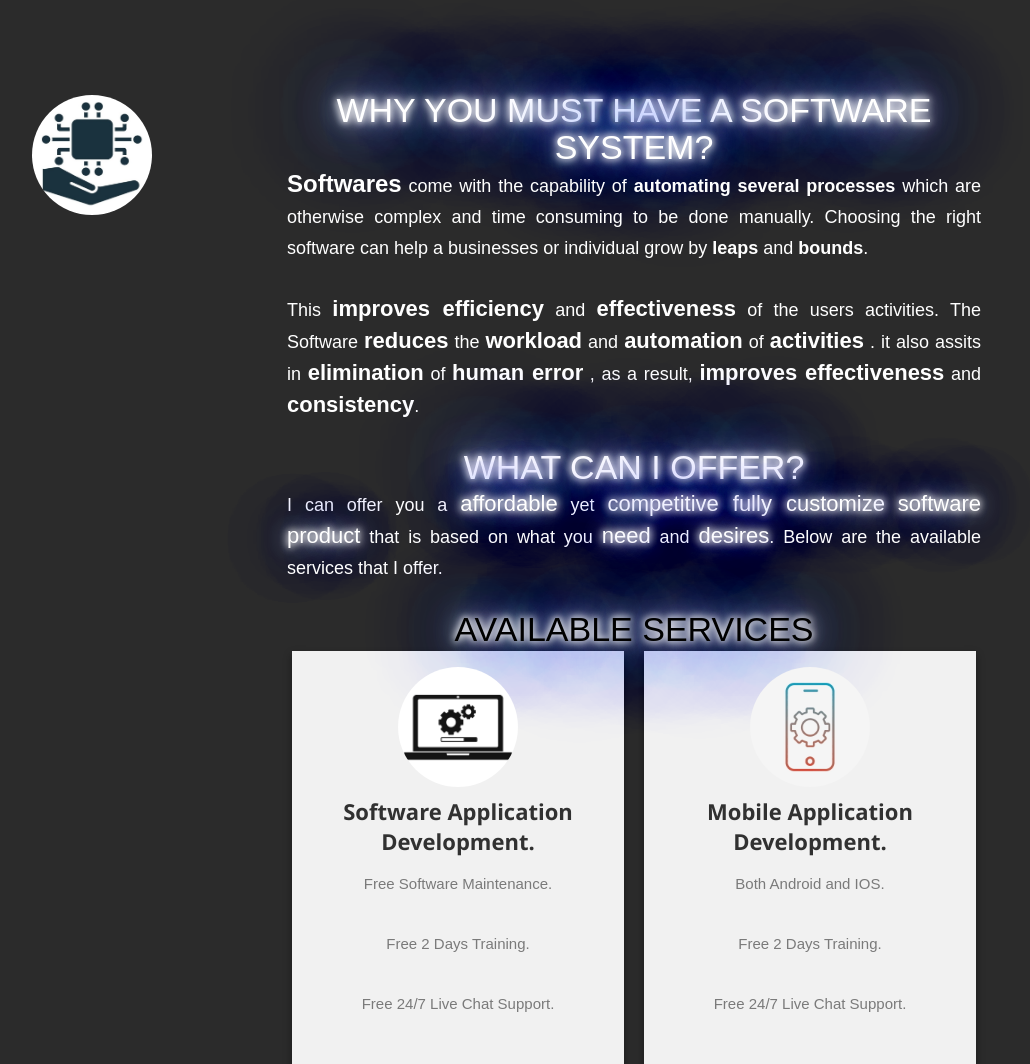
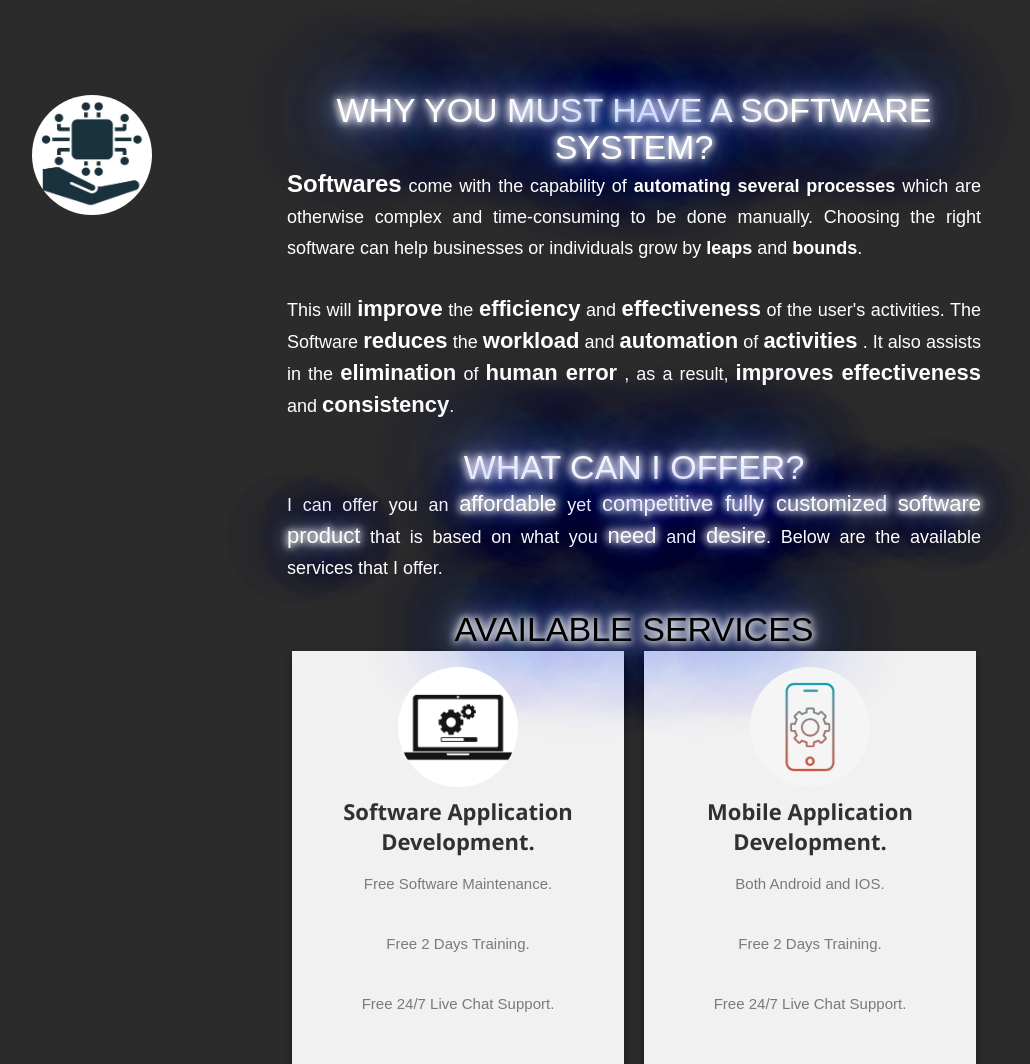
Before and after one commit to ricojames-eng/ricojamesportfolio, a PHP site: page / in a window 1280 px wide. Shown: the part 859-1923 px from the top of the page, without its empty margins (118-1148 px from the left). Run offline with PHP 8.4, Linux system fonts and the light colour scheme; data comes from the database, SQL or seed files in the repository; data that the repository does not hold is empty; some libraries are stand-ins or nearby versions; some web fonts are replaced.

Commit message:
Update index.php

```diff
--- a/freelance/index.php
+++ b/freelance/index.php
@@ -159,8 +159,8 @@ while($row = $c_qry->fetch_assoc()){
       </div>
 
       <div class="banner-text" id="bg-text2" >
-          <a style="font-size: 3vw;"><span>A Software Developer Engineer that helps Businesses, small to large agencies and individuals </span></a>
-          <a style="font-size: 3vw;"><span>to bring their Software ideas to life. I`ll offer you a affordable <span class="neonText" style="color:White;font-weight:Italic;font-size:3vw;">life-time investment</span> software application.</span></a>
+          <a style="font-size: 3vw;"><span>A Software Developer Engineer that helps businesses, small to large agencies, and individuals </span></a>
+          <a style="font-size: 3vw;"><span>to bring their Software ideas to life. I`ll offer you an affordable <span class="neonText" style="color:White;font-weight:Italic;font-size:3vw;">lifetime investment</span> software application.</span></a>
           <br></br>
           <a class="smoothscroll" href="#about">READ MORE</a>
           <br></br>
@@ -264,22 +264,24 @@ body {
             <a style="font-size: 18px;">
               <span style="color:White;font-weight:bold;font-size:24px;">Softwares</span> come with the capability of
               <span style="color:White;font-weight:bold">automating several processes</span>
-              which are otherwise complex and time consuming to be done manually.
-              Choosing the right software can help a businesses or individual grow by
+              which are otherwise complex and time-consuming to be done manually.
+              Choosing the right software can help businesses or individuals grow by
             <span style="color:White;font-weight:bold">leaps</span> and
             <span style="color:White;font-weight:bold">bounds</span>.</a>
 
             <br></br>
-            <a style="font-size: 18px;">This
-              <span style="color:White;font-weight:bold;font-size:22px;">improves efficiency</span> and
+            <a style="font-size: 18px;">This will
+              <span style="color:White;font-weight:bold;font-size:22px;">improve</span> the
+              <span style="color:White;font-weight:bold;font-size:22px;">efficiency</span>
+               and
               <span style="color:White;font-weight:bold;font-size:22px;">effectiveness</span>
-              of the users activities. The Software
+              of the user's activities. The Software
               <span style="color:White;font-weight:bold;font-size:22px;">reduces</span> the
               <span style="color:White;font-weight:bold;font-size:22px;">workload</span> and
               <span style="color:White;font-weight:bold;font-size:22px;">automation</span> of
               <span style="color:White;font-weight:bold;font-size:22px;">activities</span>
               .
-              it also assits in
+              It also assists in the
               <span style="color:White;font-weight:bold;font-size:22px;">elimination</span> of
               <span style="color:White;font-weight:bold;font-size:22px;">human error</span>
               , as a result,
@@ -289,15 +291,15 @@ body {
               <br></br>
               <center><a class="neonText" style="font-size:  34px;"><span style="color:White;font-weight:Italic;font-size: 34px;">WHAT CAN I OFFER?</span></a></center>
               <a style="font-size: 18px;">
-                I can offer you a
+                I can offer you an
                 <span class="neonText" style="color:White;font-weight:Italic;font-size:22px;">affordable</span>
                 yet
-                <span class="neonText" style="color:White;font-weight:Italic;font-size:22px;">competitive fully customize</span>
+                <span class="neonText" style="color:White;font-weight:Italic;font-size:22px;">competitive fully customized</span>
                 <span class="neonText" style="color:White;font-weight:Italic;font-size:22px;">software product</span> that is
                 based
                 on what you
                 <span class="neonText" style="color:White;font-weight:Italic;font-size:22px;">need</span> and
-                <span class="neonText" style="color:White;font-weight:Italic;font-size:22px;">desires</span>.
+                <span class="neonText" style="color:White;font-weight:Italic;font-size:22px;">desire</span>.
                 Below are the available services that I offer.
               </a>
 
```
